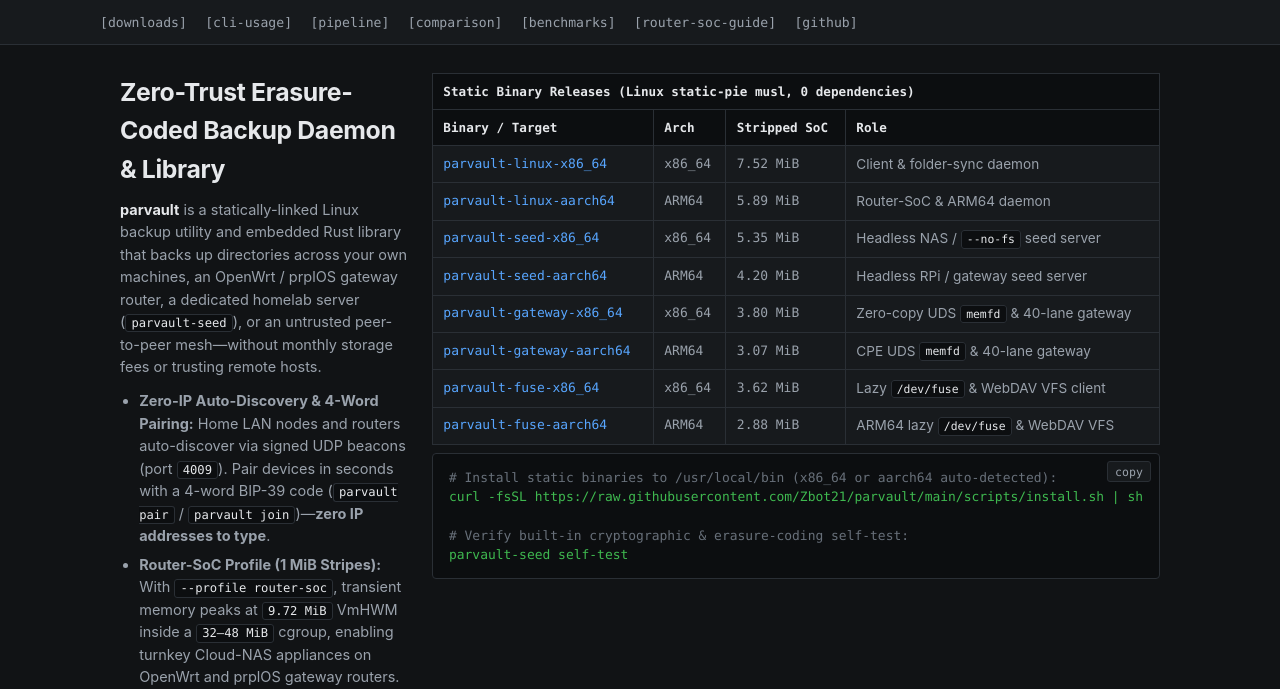
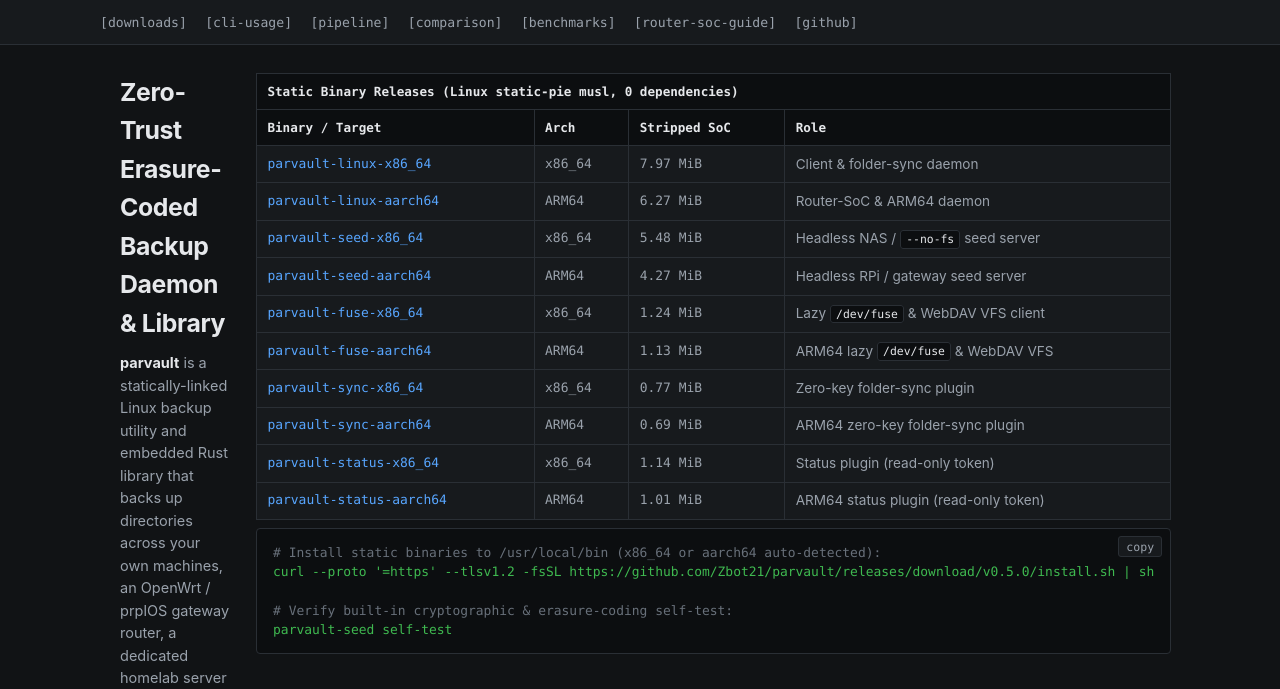
Before and after one commit to Zbot21/parvault, a plain HTML site: page website/index.html in a window 1280 px wide. Shown: the part 40-729 px from the top of the page. Drawn offline with Linux system fonts and the light colour scheme.

Commit message:
docs(release): CHANGELOG 0.5.0 heading; website pinned to v0.5.0, no releases/latest
Every release is a pre-release, so releases/latest resolves to nothing. The website's
binary links and install command now name the v0.5.0 release assets (install.sh from
the tag, not main), the binary table lists what v0.5.0 ships (gateway rows replaced by
parvault-sync and parvault-status; sizes from docs/metrics.txt), and website/install.sh
is a byte-identical copy of scripts/install.sh (the pair .scoped-gates.map keeps in sync).
CHANGELOG's [Unreleased] notes become [0.5.0] - 2026-11-14 under a fresh [Unreleased].

```diff
--- a/website/index.html
+++ b/website/index.html
@@ -310,58 +310,70 @@
           </thead>
           <tbody>
             <tr>
-              <td class="mono"><a href="https://github.com/Zbot21/parvault/releases/latest/download/parvault-x86_64-unknown-linux-musl" data-bin="parvault-x86_64-unknown-linux-musl">parvault-linux-x86_64</a></td>
+              <td class="mono"><a href="https://github.com/Zbot21/parvault/releases/download/v0.5.0/parvault-x86_64-unknown-linux-musl" data-bin="parvault-x86_64-unknown-linux-musl">parvault-linux-x86_64</a></td>
               <td class="mono">x86_64</td>
-              <td class="mono">7.52 MiB</td>
+              <td class="mono">7.97 MiB</td>
               <td>Client &amp; folder-sync daemon</td>
             </tr>
             <tr>
-              <td class="mono"><a href="https://github.com/Zbot21/parvault/releases/latest/download/parvault-aarch64-unknown-linux-musl" data-bin="parvault-aarch64-unknown-linux-musl">parvault-linux-aarch64</a></td>
+              <td class="mono"><a href="https://github.com/Zbot21/parvault/releases/download/v0.5.0/parvault-aarch64-unknown-linux-musl" data-bin="parvault-aarch64-unknown-linux-musl">parvault-linux-aarch64</a></td>
               <td class="mono">ARM64</td>
-              <td class="mono">5.89 MiB</td>
+              <td class="mono">6.27 MiB</td>
               <td>Router-SoC &amp; ARM64 daemon</td>
             </tr>
             <tr>
-              <td class="mono"><a href="https://github.com/Zbot21/parvault/releases/latest/download/parvault-seed-x86_64-unknown-linux-musl" data-bin="parvault-seed-x86_64-unknown-linux-musl">parvault-seed-x86_64</a></td>
+              <td class="mono"><a href="https://github.com/Zbot21/parvault/releases/download/v0.5.0/parvault-seed-x86_64-unknown-linux-musl" data-bin="parvault-seed-x86_64-unknown-linux-musl">parvault-seed-x86_64</a></td>
               <td class="mono">x86_64</td>
-              <td class="mono">5.35 MiB</td>
+              <td class="mono">5.48 MiB</td>
               <td>Headless NAS / <code>--no-fs</code> seed server</td>
             </tr>
             <tr>
-              <td class="mono"><a href="https://github.com/Zbot21/parvault/releases/latest/download/parvault-seed-aarch64-unknown-linux-musl" data-bin="parvault-seed-aarch64-unknown-linux-musl">parvault-seed-aarch64</a></td>
+              <td class="mono"><a href="https://github.com/Zbot21/parvault/releases/download/v0.5.0/parvault-seed-aarch64-unknown-linux-musl" data-bin="parvault-seed-aarch64-unknown-linux-musl">parvault-seed-aarch64</a></td>
               <td class="mono">ARM64</td>
-              <td class="mono">4.20 MiB</td>
+              <td class="mono">4.27 MiB</td>
               <td>Headless RPi / gateway seed server</td>
             </tr>
             <tr>
-              <td class="mono"><a href="https://github.com/Zbot21/parvault/releases/latest/download/parvault-gateway-x86_64-unknown-linux-musl" data-bin="parvault-gateway-x86_64-unknown-linux-musl">parvault-gateway-x86_64</a></td>
+              <td class="mono"><a href="https://github.com/Zbot21/parvault/releases/download/v0.5.0/parvault-fuse-x86_64-unknown-linux-musl" data-bin="parvault-fuse-x86_64-unknown-linux-musl">parvault-fuse-x86_64</a></td>
               <td class="mono">x86_64</td>
-              <td class="mono">3.80 MiB</td>
-              <td>Zero-copy UDS <code>memfd</code> &amp; 40-lane gateway</td>
-            </tr>
-            <tr>
-              <td class="mono"><a href="https://github.com/Zbot21/parvault/releases/latest/download/parvault-gateway-aarch64-unknown-linux-musl" data-bin="parvault-gateway-aarch64-unknown-linux-musl">parvault-gateway-aarch64</a></td>
-              <td class="mono">ARM64</td>
-              <td class="mono">3.07 MiB</td>
-              <td>CPE UDS <code>memfd</code> &amp; 40-lane gateway</td>
-            </tr>
-            <tr>
-              <td class="mono"><a href="https://github.com/Zbot21/parvault/releases/latest/download/parvault-fuse-x86_64-unknown-linux-musl" data-bin="parvault-fuse-x86_64-unknown-linux-musl">parvault-fuse-x86_64</a></td>
-              <td class="mono">x86_64</td>
-              <td class="mono">3.62 MiB</td>
+              <td class="mono">1.24 MiB</td>
               <td>Lazy <code>/dev/fuse</code> &amp; WebDAV VFS client</td>
             </tr>
             <tr>
-              <td class="mono"><a href="https://github.com/Zbot21/parvault/releases/latest/download/parvault-fuse-aarch64-unknown-linux-musl" data-bin="parvault-fuse-aarch64-unknown-linux-musl">parvault-fuse-aarch64</a></td>
+              <td class="mono"><a href="https://github.com/Zbot21/parvault/releases/download/v0.5.0/parvault-fuse-aarch64-unknown-linux-musl" data-bin="parvault-fuse-aarch64-unknown-linux-musl">parvault-fuse-aarch64</a></td>
               <td class="mono">ARM64</td>
-              <td class="mono">2.88 MiB</td>
+              <td class="mono">1.13 MiB</td>
               <td>ARM64 lazy <code>/dev/fuse</code> &amp; WebDAV VFS</td>
+            </tr>
+            <tr>
+              <td class="mono"><a href="https://github.com/Zbot21/parvault/releases/download/v0.5.0/parvault-sync-x86_64-unknown-linux-musl" data-bin="parvault-sync-x86_64-unknown-linux-musl">parvault-sync-x86_64</a></td>
+              <td class="mono">x86_64</td>
+              <td class="mono">0.77 MiB</td>
+              <td>Zero-key folder-sync plugin</td>
+            </tr>
+            <tr>
+              <td class="mono"><a href="https://github.com/Zbot21/parvault/releases/download/v0.5.0/parvault-sync-aarch64-unknown-linux-musl" data-bin="parvault-sync-aarch64-unknown-linux-musl">parvault-sync-aarch64</a></td>
+              <td class="mono">ARM64</td>
+              <td class="mono">0.69 MiB</td>
+              <td>ARM64 zero-key folder-sync plugin</td>
+            </tr>
+            <tr>
+              <td class="mono"><a href="https://github.com/Zbot21/parvault/releases/download/v0.5.0/parvault-status-x86_64-unknown-linux-musl" data-bin="parvault-status-x86_64-unknown-linux-musl">parvault-status-x86_64</a></td>
+              <td class="mono">x86_64</td>
+              <td class="mono">1.14 MiB</td>
+              <td>Status plugin (read-only token)</td>
+            </tr>
+            <tr>
+              <td class="mono"><a href="https://github.com/Zbot21/parvault/releases/download/v0.5.0/parvault-status-aarch64-unknown-linux-musl" data-bin="parvault-status-aarch64-unknown-linux-musl">parvault-status-aarch64</a></td>
+              <td class="mono">ARM64</td>
+              <td class="mono">1.01 MiB</td>
+              <td>ARM64 status plugin (read-only token)</td>
             </tr>
           </tbody>
         </table>
 
         <pre class="term"><button class="copy-btn" onclick="copyCode(this)">copy</button><span class="c"># Install static binaries to /usr/local/bin (x86_64 or aarch64 auto-detected):</span>
-<span class="cmd" id="install-cmd-line">curl -fsSL https://raw.githubusercontent.com/Zbot21/parvault/main/scripts/install.sh | sh</span>
+<span class="cmd" id="install-cmd-line">curl --proto '=https' --tlsv1.2 -fsSL https://github.com/Zbot21/parvault/releases/download/v0.5.0/install.sh | sh</span>
 
 <span class="c"># Verify built-in cryptographic &amp; erasure-coding self-test:</span>
 <span class="cmd">parvault-seed self-test</span></pre>
@@ -589,11 +601,11 @@
         if (socGuide) socGuide.href = ghBase + '/blob/main/docs/ROUTER_SOC_HARDWARE_GUIDE.md';
         const installLine = document.getElementById('install-cmd-line');
         if (installLine) {
-          installLine.textContent = 'curl -fsSL https://raw.githubusercontent.com/' + owner + '/' + repo + '/main/scripts/install.sh | sh';
+          installLine.textContent = "curl --proto '=https' --tlsv1.2 -fsSL " + ghBase + '/releases/download/v0.5.0/install.sh | sh';
         }
         document.querySelectorAll('a[data-bin]').forEach(a => {
           const binName = a.getAttribute('data-bin');
-          a.href = ghBase + '/releases/latest/download/' + binName;
+          a.href = ghBase + '/releases/download/v0.5.0/' + binName;
         });
       }
     })();
```
Also changed, not shown: 2 other files.
